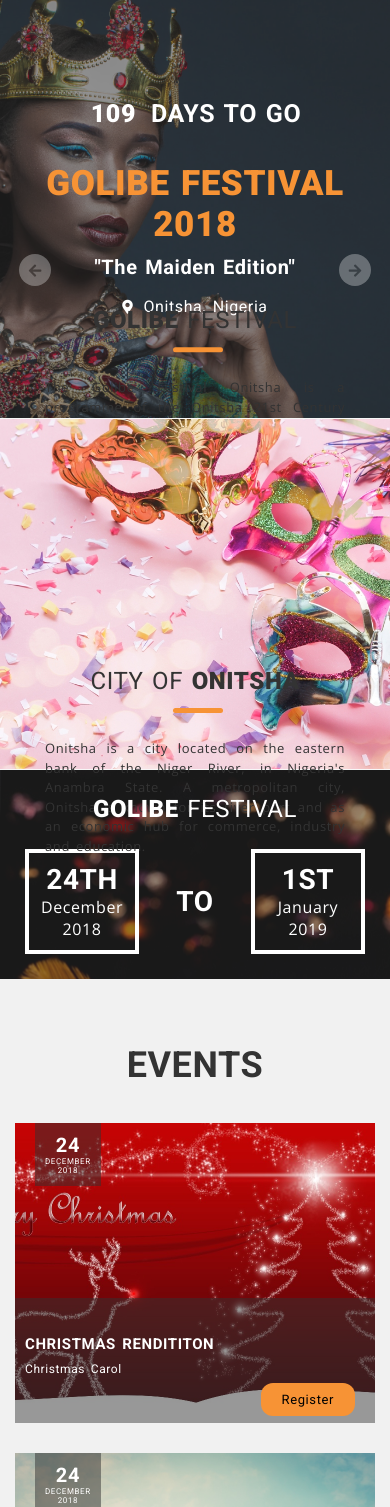
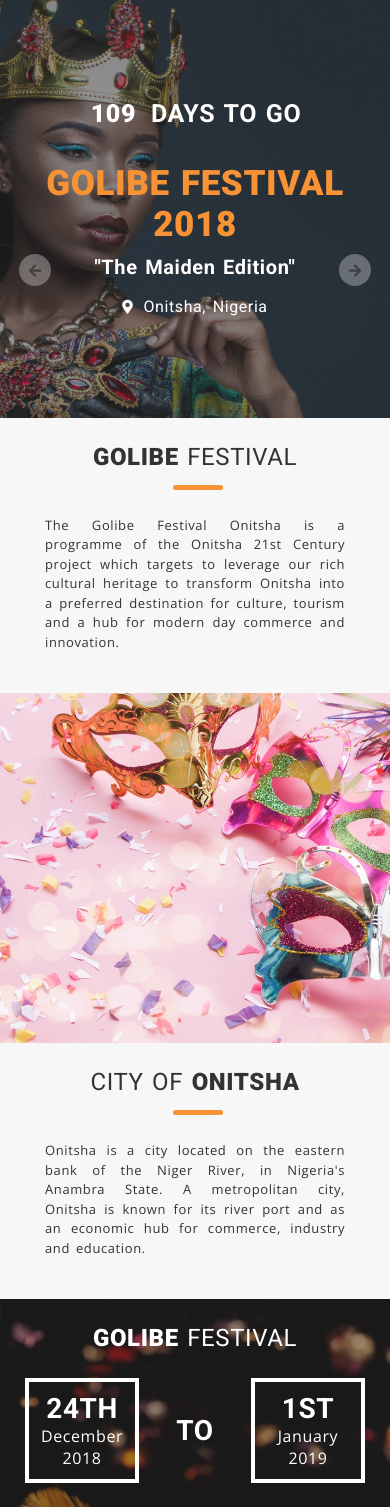
Before and after one commit to CrestsageBuildTeam/golibe-new, a PHP site: page /golibe-new/home/ in a window 390 px wide. Shown: the part 81-1588 px from the top of the page. Run offline with PHP 8.4, Linux system fonts and the light colour scheme; some libraries are stand-ins or nearby versions.

Commit message:
read me edit

```diff
--- a/assets/css/custom.css
+++ b/assets/css/custom.css
@@ -761,3 +761,13 @@ section#festival-about-section .section-content-container,section#onitsha-about-
 .full-width-section div.container {
     max-width: inherit;
 }
+@media screen and (max-width: 767px){
+  section#festival-about-section .section-content-container,section#onitsha-about-section .section-content-container {
+      position:  static;
+      transform: translateY(0%);
+      -webkit-transform: translateY(0%);
+      -o-transform: translateY(0%);
+      -ms-transform: translateY(0%);
+      -moz-transform: translateY(0%);
+  }
+}
```
Also changed, not shown: assets/images/golibe-main-logo.png (added), readme.md.
